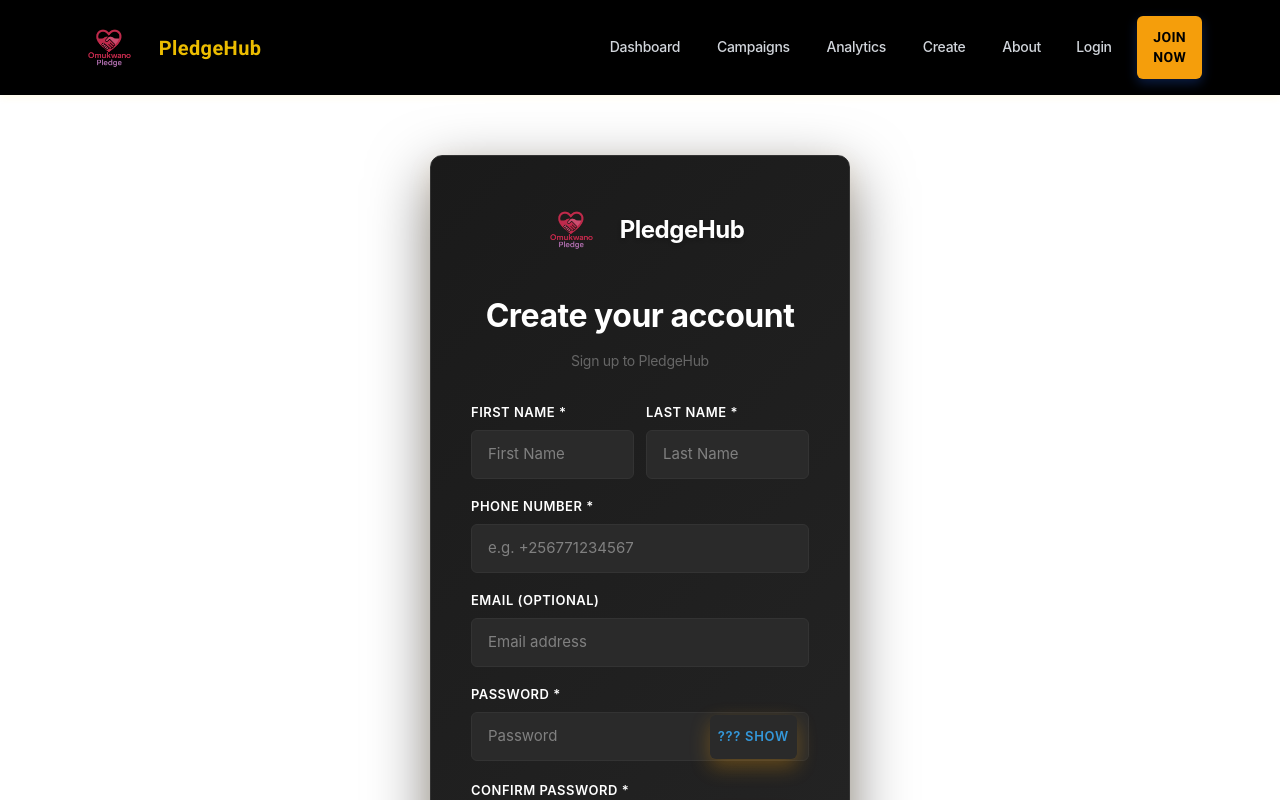
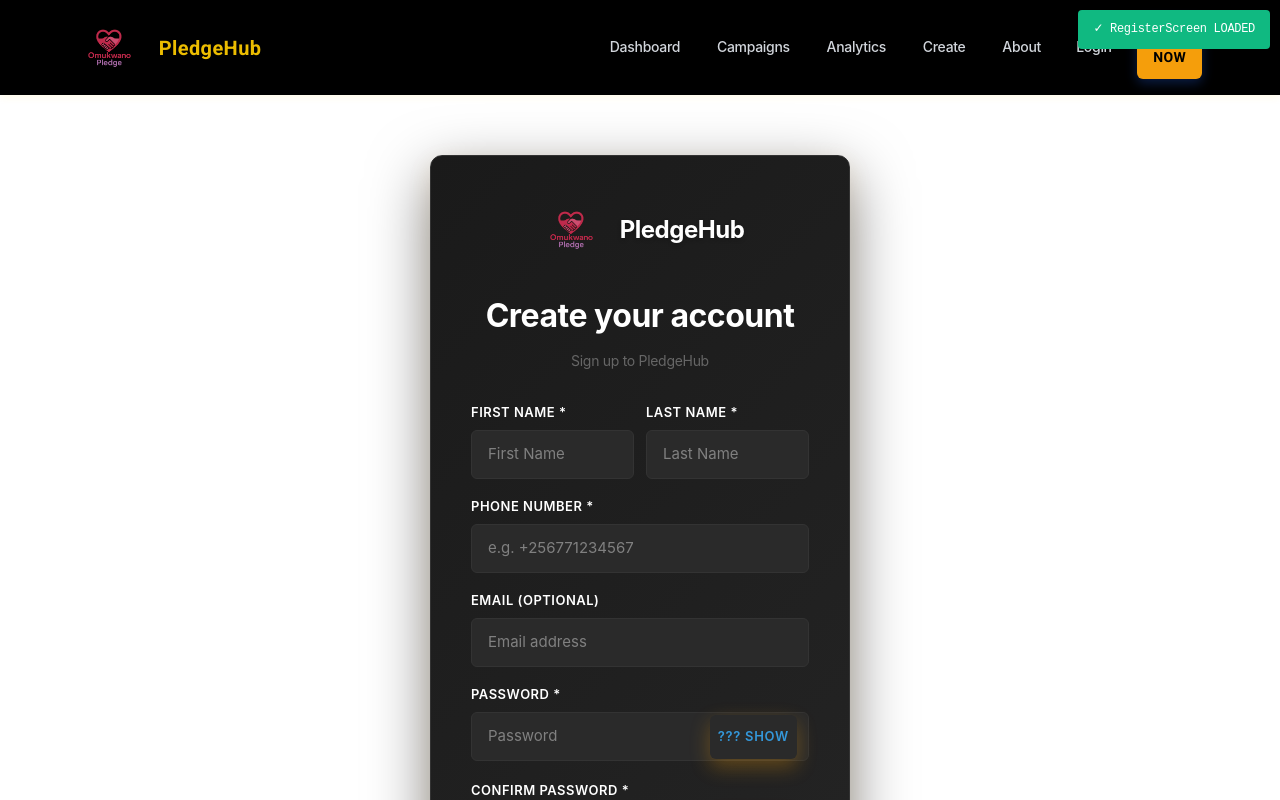
Before and after one commit to obuchel-creator/PledgedHub, a React (Vite) app in the folder frontend/: page /register in a window 1280 px wide. Shown: the top 800 px of the page. Built offline with nearby package versions, Linux system fonts and the light colour scheme.

Commit message:
fix: add visual indicator that RegisterScreen loaded
- Added green notification badge in top-right showing '✓ RegisterScreen LOADED'
- This will appear if the component successfully renders (no need to check console)
- Helps verify the page is working even if console isn't responding

```diff
--- a/frontend/src/screens/RegisterScreen.jsx
+++ b/frontend/src/screens/RegisterScreen.jsx
@@ -103,6 +103,20 @@
 
   return (
     <div className="auth-bg">
+      <div style={{
+        position: 'fixed',
+        top: '10px',
+        right: '10px',
+        background: '#10b981',
+        color: 'white',
+        padding: '10px 15px',
+        borderRadius: '4px',
+        zIndex: 10000,
+        fontSize: '12px',
+        fontFamily: 'monospace'
+      }}>
+        ✓ RegisterScreen LOADED
+      </div>
       <main>
         <section className="auth-center-card">
           <div style={{ width: '100%', textAlign: 'center', marginBottom: '32px' }}>
```
